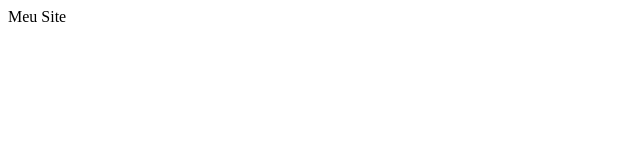
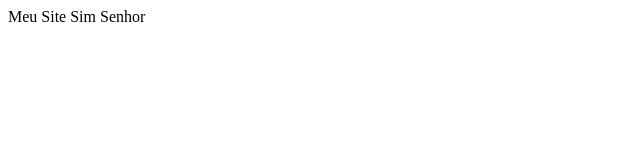
Before and after one commit to Medeiros2343/AulaSITE, a plain HTML site: page index.html in a window 1280 px wide. Shown: the full height of the page, 0-640 px from the left. Drawn offline with Linux system fonts and the light colour scheme.

Commit message:
Adicionei um campo no corpo index.html

```diff
--- a/index.html
+++ b/index.html
@@ -4,6 +4,6 @@
       <tittle> Meu Site </tittle>
       </head>
 
-      <body> </body>
+      <body> Sim Senhor </body>
 
 </html>
```
